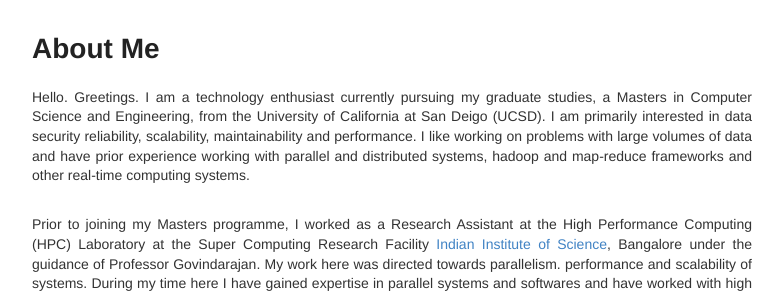
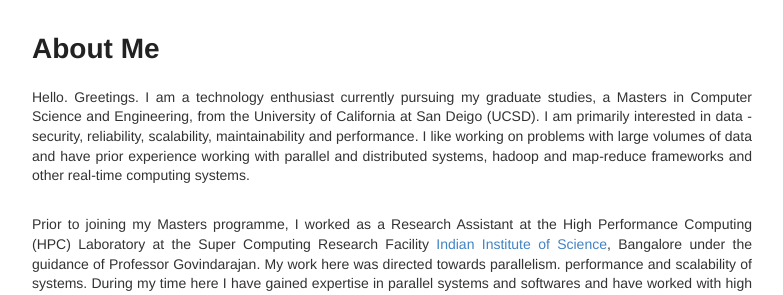
Before and after one commit to tejeswinisundaram/tejeswinisundaram.github.io, a Jekyll site: the page built from home.md, in a window 1280 px wide. Shown: the part 216-511 px from the top of the page, without its empty margins (248-1031 px from the left). Built offline with Jekyll 4.4.1, drawn with Linux system fonts in a browser that asks for light colours; nearby versions of some CDN libraries.

```diff
--- a/home.md
+++ b/home.md
@@ -6,7 +6,7 @@ permalink: /
 
 <span style="text-align: justify;">
 
-Hello. Greetings. I am a technology enthusiast currently pursuing my graduate studies, a Masters in Computer Science and Engineering, from the University of California at San Deigo (UCSD). I am primarily interested in data security reliability, scalability, maintainability and performance. I like working on problems with large volumes of data and have prior experience working with parallel and distributed systems, hadoop and map-reduce frameworks and other real-time computing systems.
+Hello. Greetings. I am a technology enthusiast currently pursuing my graduate studies, a Masters in Computer Science and Engineering, from the University of California at San Deigo (UCSD). I am primarily interested in data - security, reliability, scalability, maintainability and performance. I like working on problems with large volumes of data and have prior experience working with parallel and distributed systems, hadoop and map-reduce frameworks and other real-time computing systems.
 
 <br/>
 
```
